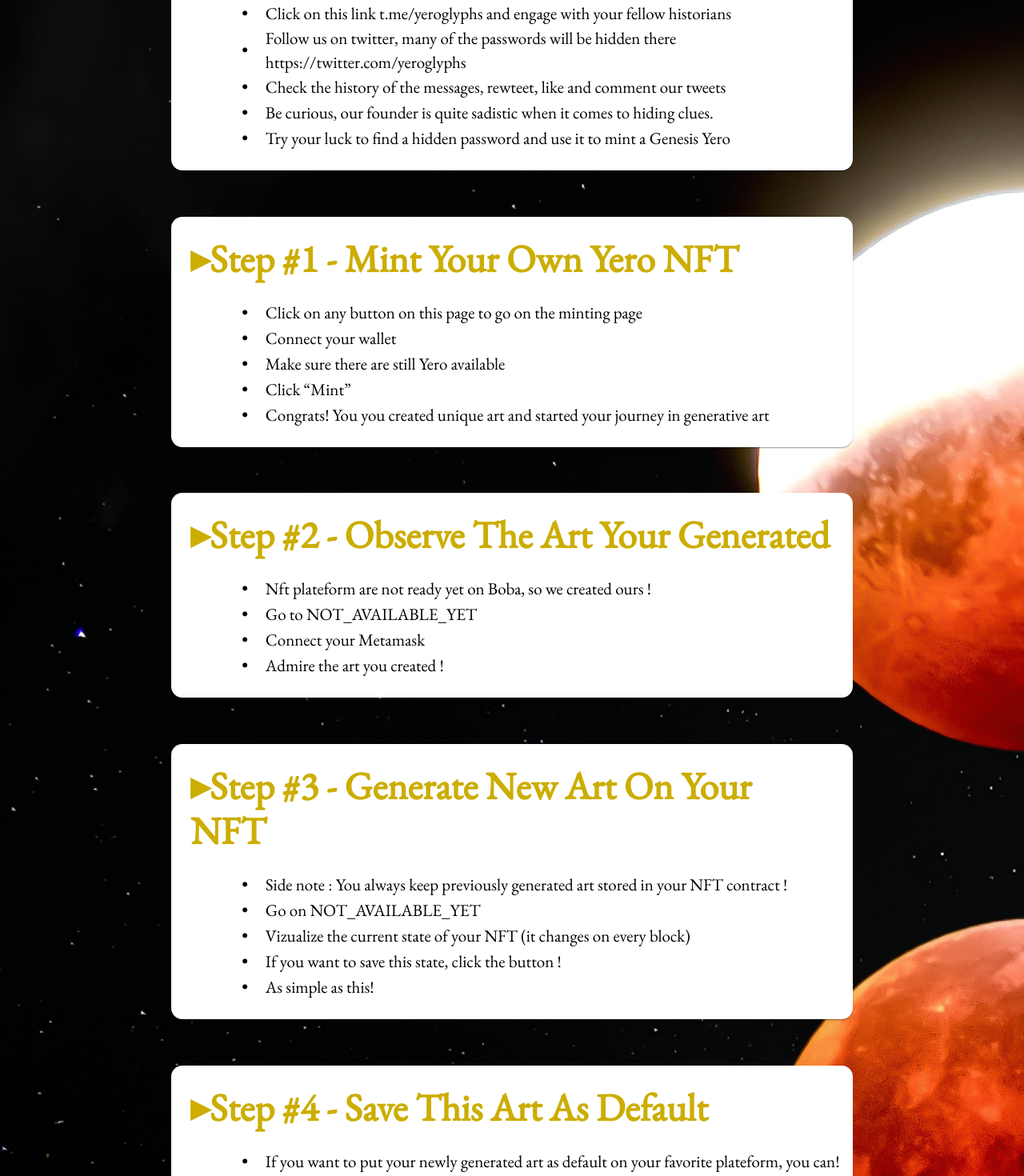
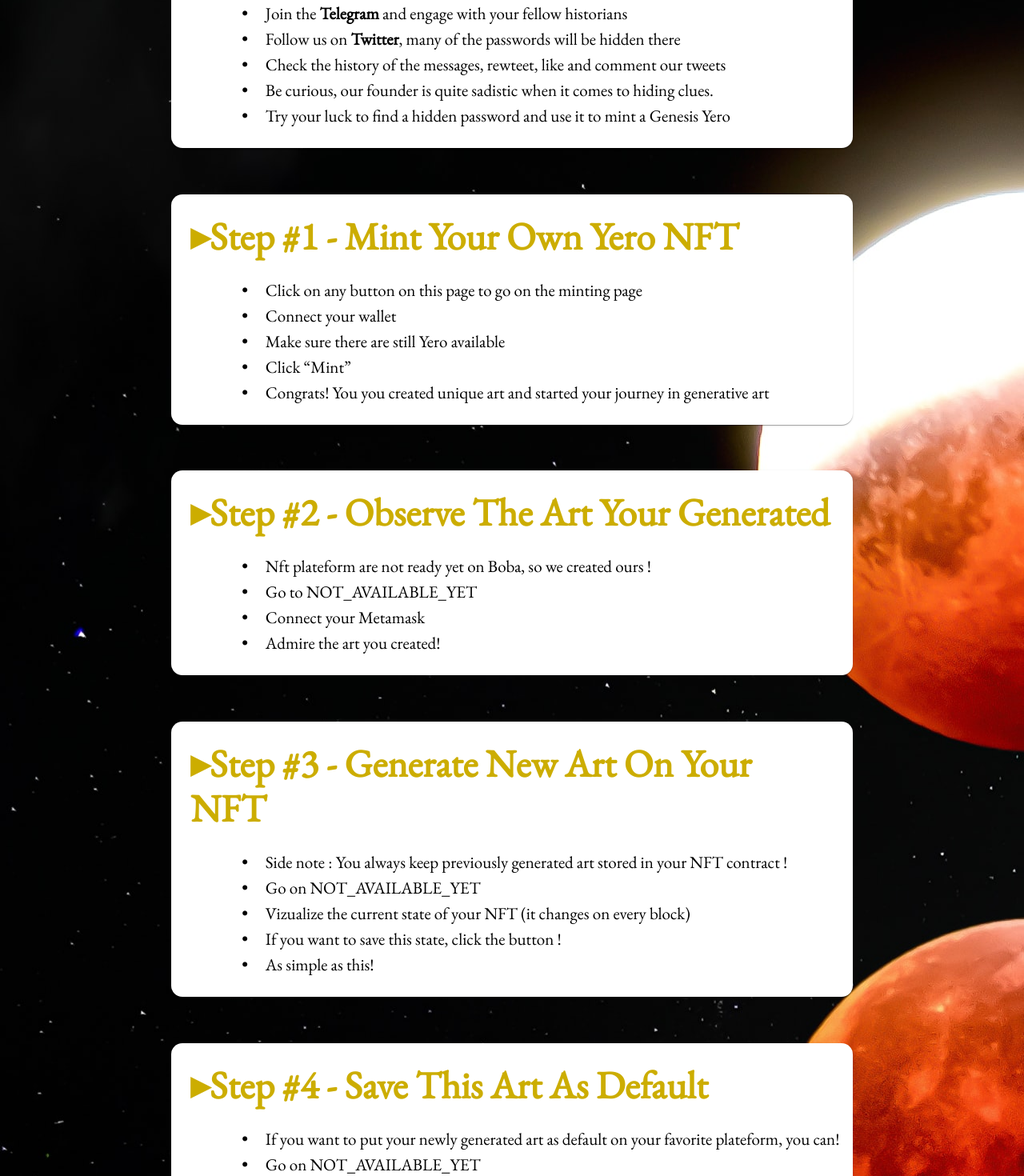
Before and after one commit to d-s-i/yeroglyphs-website, a Next.js app: page / in a window 1280 px wide. Shown: the part 5020-6490 px from the top of the page at 80% size. Built offline with nearby package versions, Linux system fonts and the light colour scheme; no server answers.

Commit message:
clickable links

```diff
--- a/components/LandingPage/TutoBlock.tsx
+++ b/components/LandingPage/TutoBlock.tsx
@@ -14,46 +14,46 @@ const steps = [
     {
         title: "Join the Community",
         bullets: [
-            "Click on this link t.me/yeroglyphs and engage with your fellow historians",
-            "Follow us on twitter, many of the passwords will be hidden there https://twitter.com/yeroglyphs",
-            "Check the history of the messages, rewteet, like and comment our tweets",
-            "Be curious, our founder is quite sadistic when it comes to hiding clues.",
-            "Try your luck to find a hidden password and use it to mint a Genesis Yero"
+            <span>Join the <a href="https://t.me/yeroglyphs" style={{fontWeight: "bold"}} target="_blank" rel="noopener noreferrer">Telegram</a> and engage with your fellow historians</span>,
+            <span>Follow us on <a href="https://twitter.com/yeroglyphs" style={{fontWeight: "bold"}} target="_blank" rel="noopener noreferrer" >Twitter</a>, many of the passwords will be hidden there</span>,
+            <span>Check the history of the messages, rewteet, like and comment our tweets</span>,
+            <span>Be curious, our founder is quite sadistic when it comes to hiding clues.</span>,
+            <span>Try your luck to find a hidden password and use it to mint a Genesis Yero</span>
         ]
     }, {
         title: "Mint Your Own Yero NFT",
         bullets: [
-            "Click on any button on this page to go on the minting page",
-            "Connect your wallet",
-            "Make sure there are still Yero available",
-            "Click “Mint”",
-            "Congrats! You you created unique art and started your journey in generative art"
+            <span>Click on any button on this page to go on the minting page</span>,
+            <span>Connect your wallet</span>,
+            <span>Make sure there are still Yero available</span>,
+            <span>Click “Mint”</span>,
+            <span>Congrats! You you created unique art and started your journey in generative art</span>
         ]
     }, {
         title: "Observe The Art Your Generated",
         bullets: [
-            "Nft plateform are not ready yet on Boba, so we created ours !",
-            "Go to NOT_AVAILABLE_YET",
-            "Connect your Metamask",
-            "Admire the art you created !"
+            <span>Nft plateform are not ready yet on Boba, so we created ours !</span>,
+            <span>Go to NOT_AVAILABLE_YET</span>,
+            <span>Connect your Metamask</span>,
+            <span>Admire the art you created!</span>
         ]
     }, {
         title: "Generate New Art On Your NFT",
         bullets: [
-            "Side note : You always keep previously generated art stored in your NFT contract !",
-            "Go on NOT_AVAILABLE_YET",
-            "Vizualize the current state of your NFT (it changes on every block)",
-            "If you want to save this state, click the button !",
-            "As simple as this!"
+            <span>Side note : You always keep previously generated art stored in your NFT contract !</span>,
+            <span>Go on NOT_AVAILABLE_YET</span>,
+            <span>Vizualize the current state of your NFT (it changes on every block)</span>,
+            <span>If you want to save this state, click the button !</span>,
+            <span>As simple as this!</span>
         ]
     }, {
         title: "Save This Art As Default",
         bullets: [
-            "If you want to put your newly generated art as default on your favorite plateform, you can!",
-            "Go on NOT_AVAILABLE_YET",
-            "Check all the artwork your created",
-            "Click 'Save' on the artwork you like",
-            "Congrats! You just changed the image of your NFT"
+            <span>If you want to put your newly generated art as default on your favorite plateform, you can!</span>,
+            <span>Go on NOT_AVAILABLE_YET</span>,
+            <span>Check all the artwork your created</span>,
+            <span>Click 'Save' on the artwork you like</span>,
+            <span>Congrats! You just changed the image of your NFT</span>
         ]
     },
     {
--- a/components/UI/Cards/StepCard.tsx
+++ b/components/UI/Cards/StepCard.tsx
@@ -20,7 +20,7 @@ const Item = styled(Paper)(({ theme }) => ({
 interface Props {
     index: number;
     title: string;
-    bullets?: string[];
+    bullets?: JSX.Element[];
     image?: StaticImageData;
     subtitle?: string;
 }
@@ -34,7 +34,7 @@ function StepCard(props: Props) {
                         <Typography component="p" variant="h3" sx={{ color: "#ccad00", marginBottom: "3%", fontWeight: "bold" }} >&#9656;{`Step #${props.index} - ${props.title}`}</Typography>
                         {props.bullets && props.bullets.map(bullet => {
                             return(
-                                <Container maxWidth="md" sx={{ marginLeft: "5%" }} key={bullet}>
+                                <Container maxWidth="md" sx={{ marginLeft: "5%" }} key={Math.random()}>
                                     <ListItemFeature
                                         key={props.bullets!.indexOf(bullet)}
                                         bulletColor="#000000"
--- a/components/UI/ListItemFeature.tsx
+++ b/components/UI/ListItemFeature.tsx
@@ -6,7 +6,7 @@ import ListItemText from '@mui/material/ListItemText';
 import Typography from "@mui/material/Typography";
 
 interface Props {
-    text: string;
+    text: JSX.Element | string;
     bullet: string;
     bulletColor: string;
     textColor: string;
@@ -21,7 +21,7 @@ function ListItemFeature(props: Props) {
                   <ListItemText
                     disableTypography
                     sx={{padding: 0, margin: 0, fontSize: "1.5em", color: props.textColor}}
-                    primary={`${props.text}`}
+                    primary={props.text}
                   />
                 </ListItem>
             </List>
```
